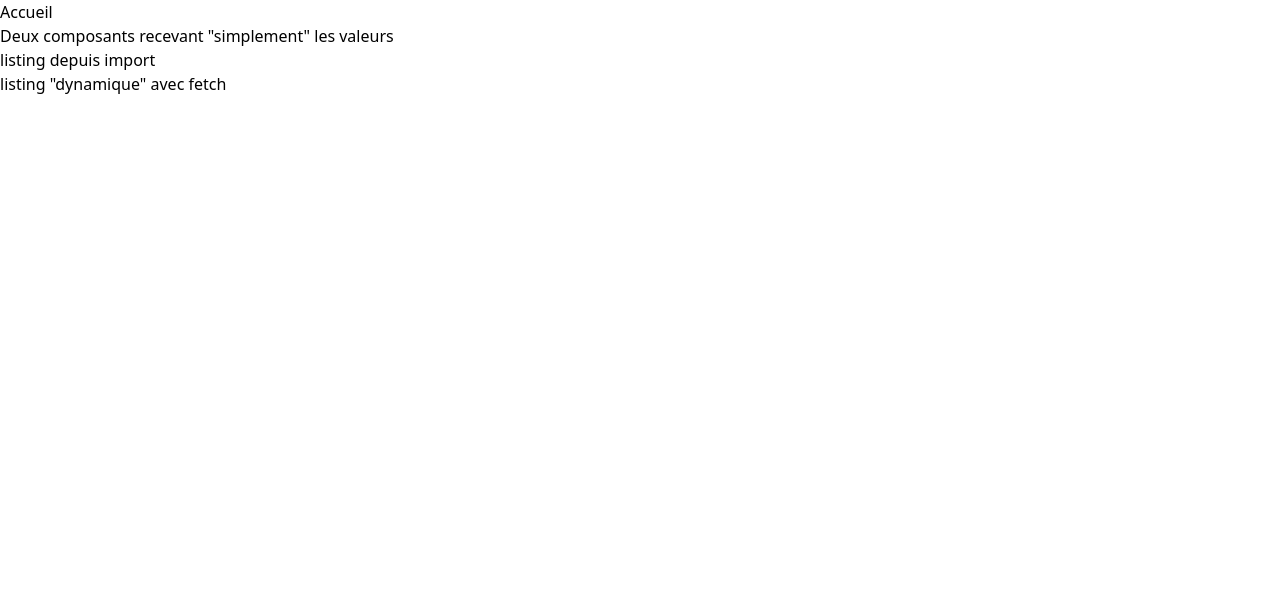
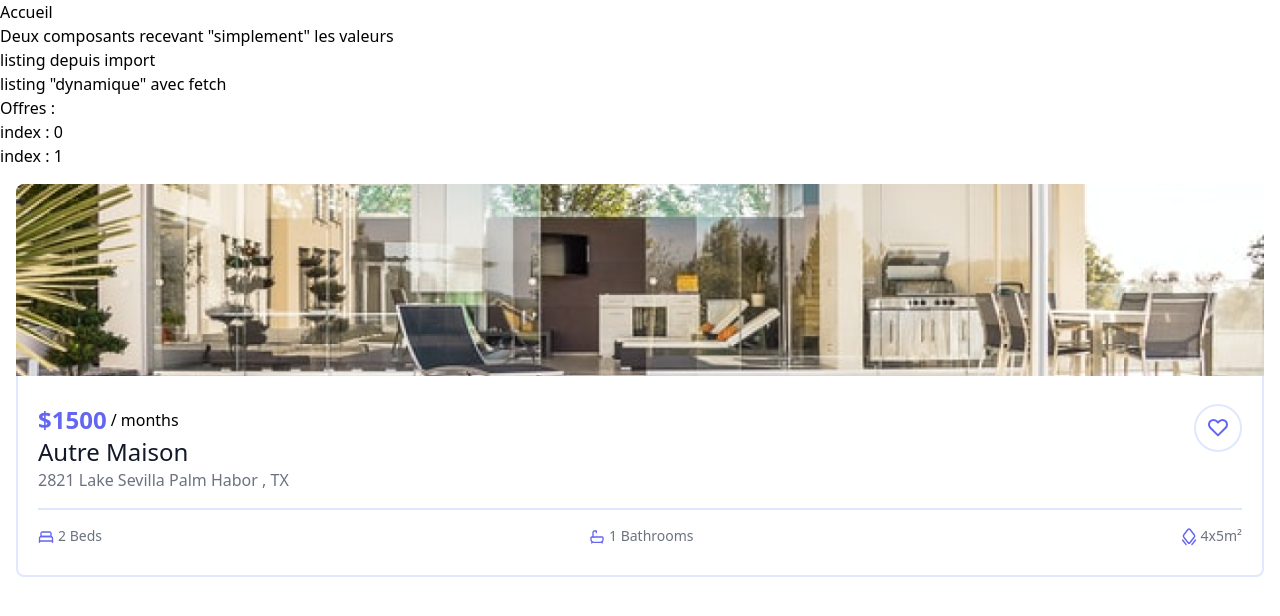
Before and after one commit to ppierre/exemple-basic-composants-code-ts, a Vue app: page /offre/0 in a window 1280 px wide. Shown: the top 616 px of the page. Built offline with nearby package versions, Linux system fonts and the light colour scheme.

Commit message:
exemple route avec param

```diff
--- a/src/App.vue
+++ b/src/App.vue
@@ -14,6 +14,13 @@
     <li>
       <routerLink to="/liste-fetch">listing "dynamique" avec fetch</routerLink>
     </li>
+    <li>
+      Offres :
+      <ul>
+        <li><routerLink to="/offre/0">index : 0</routerLink></li>
+        <li><routerLink to="/offre/1">index : 1</routerLink></li>
+      </ul>
+    </li>
   </ul>
   <div class="p-2">
     <Suspense>
--- /dev/null
+++ b/src/pages/offre/[nbr].vue
@@ -0,0 +1,10 @@
+<script setup lang="ts">
+import FicheOffreMaison from "../../components/FicheOffreMaison.vue";
+import maisons from "../../assets/maisons.json";
+defineProps<{ nbr: string }>();
+</script>
+<template>
+  <div class="p-2">
+    <FicheOffreMaison v-bind="maisons[Number(nbr)]" />
+  </div>
+</template>
```
